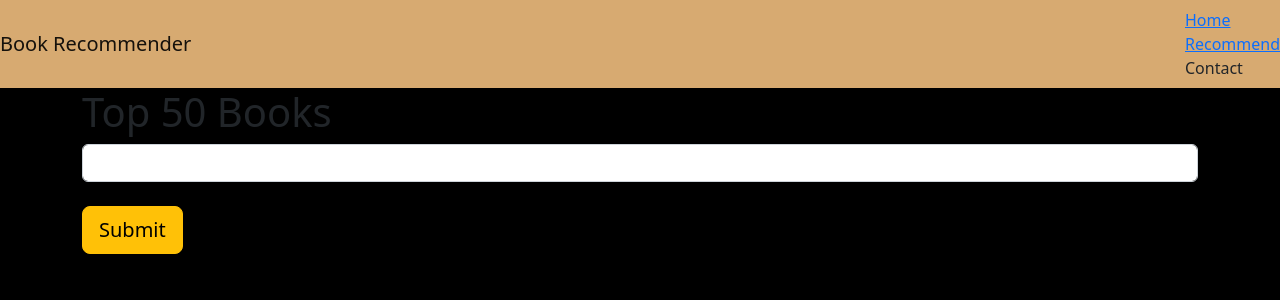
After one commit to shshwtsrkr/Book-Recommender-System, a Flask app: page /recommend in a window 1280 px wide. The commit adds this page. Shown: the top 300 px of the page. Run offline with Flask 2, Linux system fonts and the light colour scheme; parts of the project's set-up code (start-up, migrations or seed data) failed here and were passed over.

Commit message:
Added a second webpage for enabling recommendation

```diff
--- a/app.py
+++ b/app.py
@@ -1,7 +1,11 @@
-from flask import Flask, render_template
+from flask import Flask, render_template, request
 import pickle
+import numpy as np
 
 popular_df = pickle.load(open('popular.pkl', 'rb'))
+pt = pickle.load(open('pt.pkl', 'rb'))
+books = pickle.load(open('books.pkl', 'rb'))
+scores = pickle.load(open('scores.pkl', 'rb'))
 app = Flask(__name__)
 
 @app.route('/')
@@ -15,5 +19,31 @@ def index():
                            ratings   = (list(popular_df['avg_ratings'].values))
                           )
 
+@app.route('/recommend')
+def recommend_ui():
+    return render_template('recommend.html')
+
+@app.route('/recommend_books', methods=['post'])
+def recommend():
+    user_input = request.form.get('uip')
+
+    #fetch the exact index of the book
+    index_fetch = np.where(pt.index == user_input)[0][0]
+    sim_items = sorted(list(enumerate(scores[index_fetch])), key = lambda x:x[1], reverse = True)[1:6]
+
+    data = []
+
+    for i in sim_items:
+        item = []
+        temp_df = books[books['Book-Title'] == pt.index[i[0]]]
+        item.extend(list(temp_df.drop_duplicates('Book-Title')['Book-Title'].values))
+        item.extend(list(temp_df.drop_duplicates('Book-Title')['Book-Author'].values))
+        item.extend(list(temp_df.drop_duplicates('Book-Title')['Image-URL-M'].values))
+
+        data.append(item)
+
+    return render_template('recommend.html', data=data)
+
+
 if __name__ == '__main__':
     app.run(debug=True)
--- a/templates/index.html
+++ b/templates/index.html
@@ -16,8 +16,8 @@
     <nav class="navbar" style="background-color: rgb(215, 170, 113);">
         <a class="navbar-brand">Book Recommender</a>
         <ul class="nav navbar-nav">
-            <li><a>Home</a></li>
-            <li><a>Recommend</a></li>
+            <li><a href="/">Home</a></li>
+            <li><a href="/recommend">Recommend</a></li>
             <li><a>Contact</a></li>
         </ul>
     </nav>
--- /dev/null
+++ b/templates/recommend.html
@@ -0,0 +1,53 @@
+<!DOCTYPE html>
+<html lang=""en">
+<head>
+    <meta charset="UTF-8">
+    <title>Book Recommender System</title>
+    <link href="https://cdn.jsdelivr.net/npm/bootstrap@5.2.1/dist/css/bootstrap.min.css" rel="stylesheet" integrity="sha384-iYQeCzEYFbKjA/T2uDLTpkwGzCiq6soy8tYaI1GyVh/UjpbCx/TYkiZhlZB6+fzT" crossorigin="anonymous">
+
+    <style>
+        #det_block
+        {
+            color: white;
+        }
+    </style>
+</head>
+<body style="background-color: black;">
+    <nav class="navbar" style="background-color: rgb(215, 170, 113);">
+        <a class="navbar-brand">Book Recommender</a>
+        <ul class="nav navbar-nav">
+            <li><a href="/">Home</a></li>
+            <li><a href="/recommend">Recommend</a></li>
+            <li><a>Contact</a></li>
+        </ul>
+    </nav>
+
+    <div class="container">
+        <div class="row">
+            <div class="col-md-12">
+                <h1>Top 50 Books</h1>
+                <form action="/recommend_books" method="POST">
+                    <input name = "uip" type="text" class="form-control"><br>
+                    <input type="submit" class="btn btn-lg btn-warning">
+                </form>
+            </div>
+
+            {% if data %}
+                {% for i in data %}
+                    <div class="col-md-3" style="margin-top: 50px;">
+                        <div class="card" style="background-color: rgb(0, 0, 0);">
+                            <div class="card-body">
+                                <div id="det_block">
+                                    <img class="card-img-top" src="{{i[2]}}" width="320" height="320">
+                                    <p>{{i[0]}}</p>
+                                    <p>{{i[1]}}</p>
+                                </div>
+                            </div>
+                        </div>
+                    </div>
+                {% endfor %}
+            {% endif %}
+
+        </div>
+    </div>
+</body></html>
```
Also changed, not shown: 4 other files.
